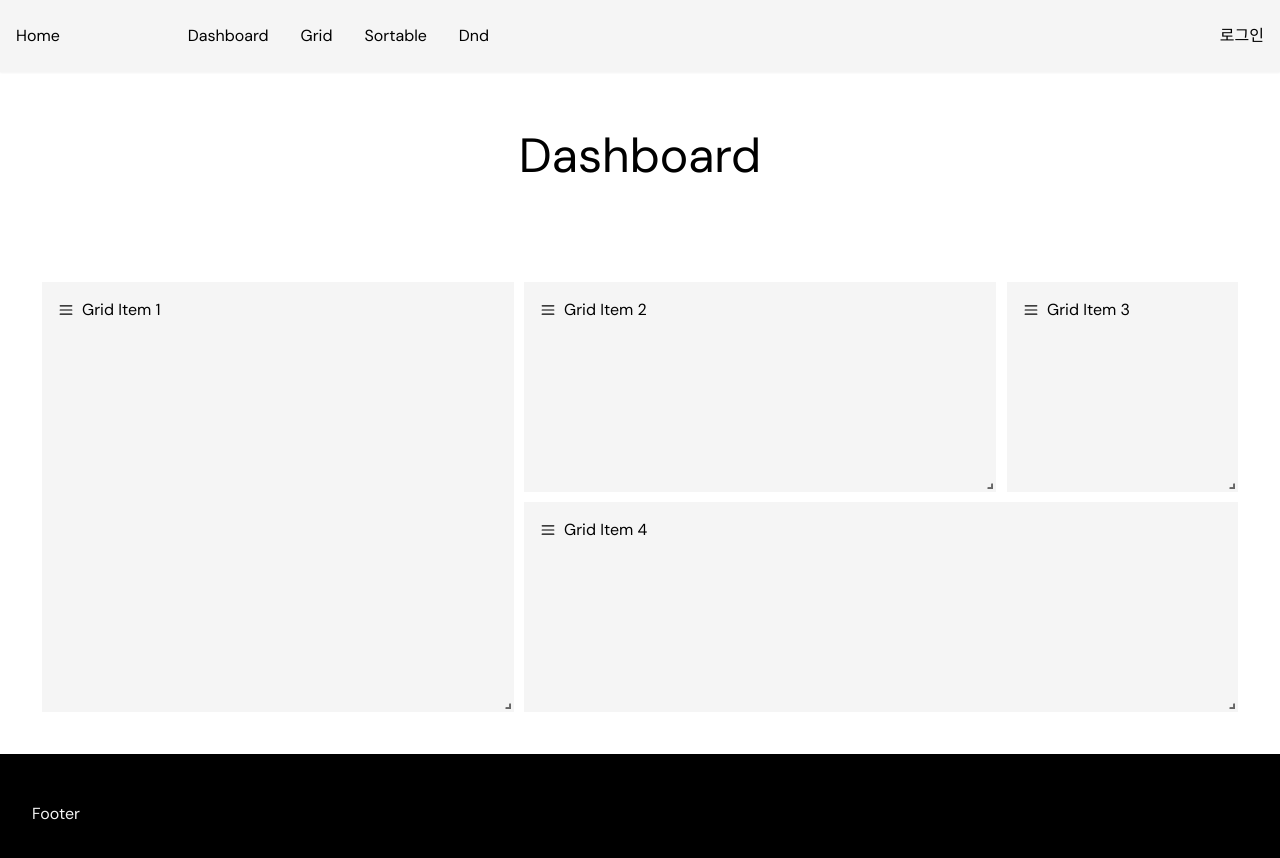
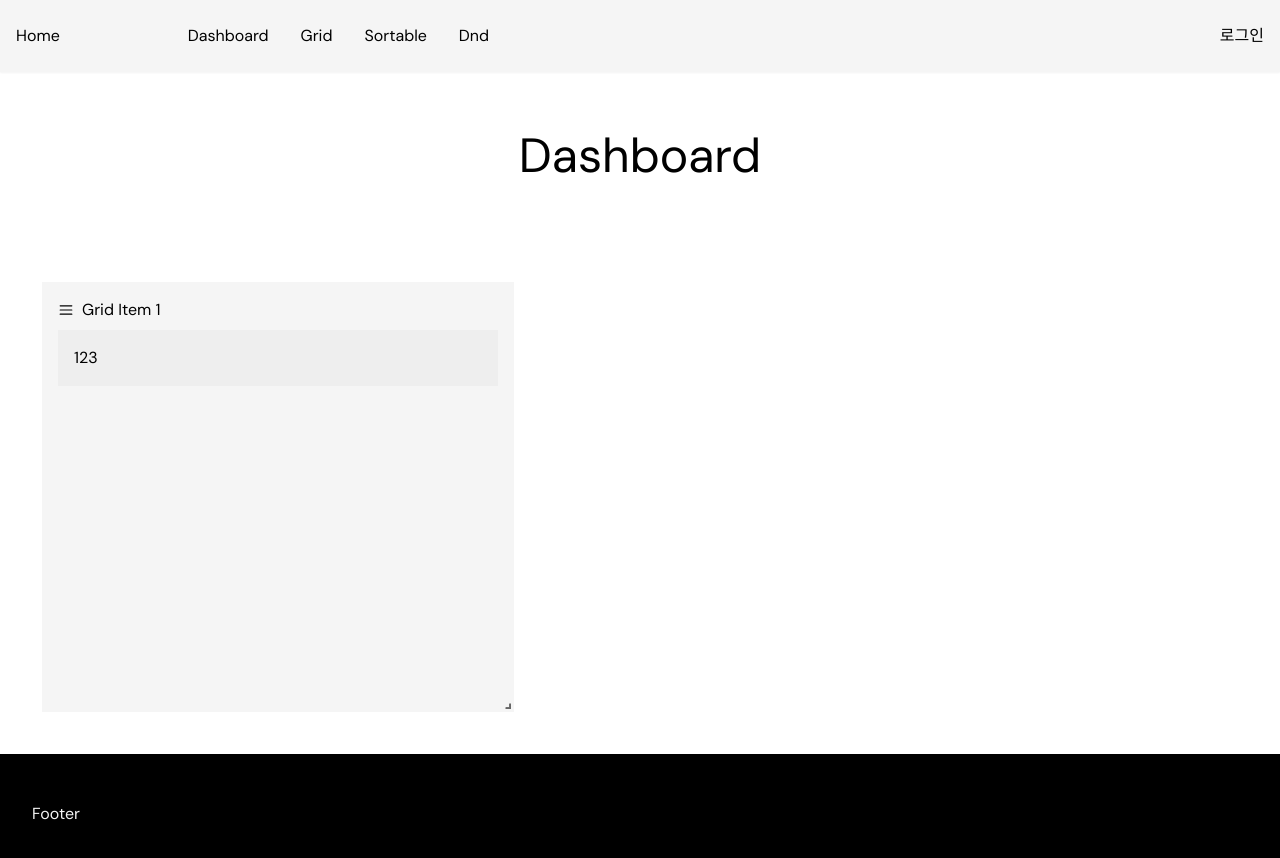
Before and after one commit to jinyoung4478/teacano-client, a React (Vite) app: page /dashboard in a window 1280 px wide. Built offline with nearby package versions, Linux system fonts and the light colour scheme.

Commit message:
코드 정리

```diff
--- a/src/components/layouts/GridLayoutComponent.tsx
+++ b/src/components/layouts/GridLayoutComponent.tsx
@@ -1,16 +1,13 @@
-import { useEffect, useState } from "react";
 import { Responsive, WidthProvider, Layout, Layouts } from "react-grid-layout";
 
 const ResponsiveGridLayout = WidthProvider(Responsive);
 
 interface GridLayoutProps {
   layouts: Layouts;
-  children: React.ReactNode;
+  children?: React.ReactNode;
 }
 
-const GridLayoutComponent = ({ layouts, children }: GridLayoutProps) => {
-  const [breakpoint, setBreakPoint] = useState("lg");
-
+const GridLayoutComponent = ({ layouts }: GridLayoutProps) => {
   const handleLayoutChange = (layouts: Layout[]) => {
     localStorage.setItem("grid-layout", JSON.stringify({ lg: layouts }));
   };
@@ -25,7 +22,7 @@ const GridLayoutComponent = ({ layouts, children }: GridLayoutProps) => {
       isResizable={true}
       onLayoutChange={handleLayoutChange}
     >
-      {layouts[breakpoint].map((item) => (
+      {layouts["lg"].map((item) => (
         <div key={item.i} className="bg-[#f5f5f5]">
           <div className="p-2">{item.i}</div>
         </div>
--- a/src/pages/Dashboard.tsx
+++ b/src/pages/Dashboard.tsx
@@ -1,11 +1,5 @@
-import { useState } from "react";
 import { Responsive, WidthProvider, Layout } from "react-grid-layout";
-import {
-  DragDropContext,
-  Droppable,
-  Draggable,
-  DropResult,
-} from "react-beautiful-dnd";
+import { DragDropContext, DropResult } from "react-beautiful-dnd";
 import { Bars3Icon } from "@heroicons/react/20/solid";
 import { Header, Main, Footer } from "@/components/common";
 
@@ -13,9 +7,9 @@ const ResponsiveGridLayout = WidthProvider(Responsive);
 
 const INIT_LAYOUT = [
   { i: "Grid Item 1", x: 0, y: 0, w: 4, h: 4 },
-  { i: "Grid Item 2", x: 4, y: 0, w: 4, h: 2 },
-  { i: "Grid Item 3", x: 8, y: 0, w: 2, h: 2 },
-  { i: "Grid Item 4", x: 4, y: 2, w: 6, h: 2 },
+  // { i: "Grid Item 2", x: 4, y: 0, w: 4, h: 2 },
+  // { i: "Grid Item 3", x: 8, y: 0, w: 2, h: 2 },
+  // { i: "Grid Item 4", x: 4, y: 2, w: 6, h: 2 },
 ];
 
 const Dashboard = () => {
@@ -33,6 +27,7 @@ const Dashboard = () => {
       <Main>
         <h1 className="text-center text-clamp my-12">Dashboard</h1>
         <div className="p-8">
+          <DragDropContext onDragEnd={onDragEnd}>
             <ResponsiveGridLayout
               layouts={{ lg: INIT_LAYOUT }}
               breakpoints={{ lg: 1200, md: 996, sm: 768, xs: 480, xxs: 0 }}
@@ -44,14 +39,16 @@ const Dashboard = () => {
               draggableHandle=".handle"
             >
               {INIT_LAYOUT.map((item) => (
-              <div key={item.i} className="bg-[#f5f5f5]">
-                <p className="flex gap-2 p-4">
+                <div key={item.i} className="bg-[#f5f5f5] p-4">
+                  <p className="flex gap-2 mb-2">
                     <Bars3Icon width={16} className="handle cursor-move" />
                     {item.i}
                   </p>
+                  <div className="p-4 bg-gray-200">123</div>
                 </div>
               ))}
             </ResponsiveGridLayout>
+          </DragDropContext>
         </div>
       </Main>
       <Footer />
```
Lines whose indentation alone changed are shown as unchanged.
